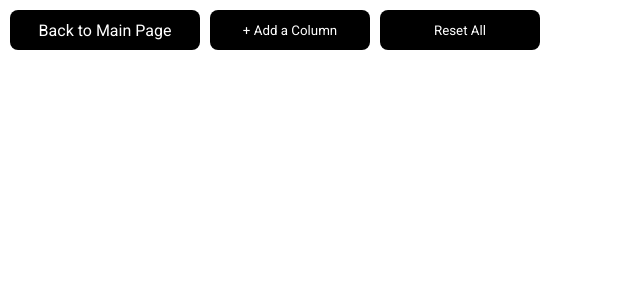
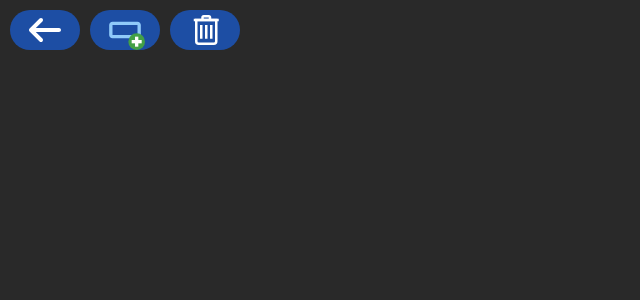
Before and after one commit to intel1337/taiyang-baluc-veil-techno-frontend, an Angular app in the folder frontend-angular/: page /kanban in a window 1280 px wide. Shown: the top 300 px of the page, without its empty margins (0-640 px from the left). Built offline with nearby package versions, Linux system fonts and the light colour scheme.

Commit message:
Refactor CSS

```diff
--- a/frontend-angular/angular.json
+++ b/frontend-angular/angular.json
@@ -25,7 +25,9 @@
               }
             ],
             "styles": [
-              "src/styles.css"
+              "src/styles.css",
+              "node_modules/@fortawesome/fontawesome-free/css/all.css"
+
             ]
           },
           "configurations": {
--- a/frontend-angular/package.json
+++ b/frontend-angular/package.json
@@ -28,6 +28,7 @@
     "@angular/forms": "^20.3.0",
     "@angular/platform-browser": "^20.3.0",
     "@angular/router": "^20.3.0",
+    "@fortawesome/fontawesome-free": "^7.0.1",
     "rxjs": "~7.8.0",
     "tslib": "^2.3.0",
     "zone.js": "~0.15.0"
--- a/frontend-angular/src/app/(kanban)/kanban/kanban.css
+++ b/frontend-angular/src/app/(kanban)/kanban/kanban.css
@@ -1,47 +1,54 @@
 .kanban {
     height: 100vh;
-    width: 100%;
-    background-color: white;
+    width: 99%;
+    background-color: rgb(41, 41, 41);
     display: flex;
     flex-direction: column;
     margin: 10px;
 }
 
+
 .kanban  button, a {
     display: flex;
     align-items: center;
     justify-content: center;
-    width: 10rem;
+
     min-height: 40px;
-    border-radius: 8px;
-    background-color: black;
+    border-radius: 25px;
+    background-color: #1d4ea4;
     color: white;
     border: none;
     cursor: pointer;
     padding: 0 15px;
     margin-bottom: 20px;
     transition: 0.3s ease-in-out;
+    max-height: 40px;
+
 
 }
 
-.kanban > button:hover {
-    background-color: green;
+.kanban svg{
+    width: 40px;;
 }
+
+
 
 .rows {
     display: grid;
     grid-template-columns: repeat(auto-fit, minmax(300px, 1fr));
     gap: 20px;
+    margin: 3rem;
 }
 
 .row {
-    background-color: #e3e3e3;
-    border-radius: 8px;
+
+    background-color: #1d4ea4;
+    border-radius: 15px;
     padding: 20px;
     min-height: 200px;
     display: flex;
     flex-direction: column;
-    max-width: 35rem;
+    max-width: 22rem;
 }
 
 .row h3 {
@@ -50,7 +57,7 @@
 }
 
 .row button {
-    background-color: rgb(0, 0, 0);
+    background-color: rgb(52, 52, 52);
     color: white;
     border: none;
     border-radius: 5px;
@@ -58,6 +65,7 @@
     cursor: pointer;
     margin: 10px;
     border-radius: 25px;
+    max-width: 5rem;
 }
 
 .row button:hover {
@@ -65,12 +73,15 @@
 }
 
 .row textarea {
-    text-align: center;
-    width: 100%;
-    border: 1px solid gray;
-    border-radius: 5px;
-    font-size: 20px;
-    margin-bottom: 10px;
+    outline: none;
+    border: dashed 1px black;
+    font-size: 30px;
+    text-align: left;
+    color: white;
+    padding: 10px;
+    max-height: 2rem;
+    border-radius: 25px;
+    background: none;
 }
 
 
@@ -78,6 +89,7 @@
     list-style: none;
     padding: 0;
     margin: 0;
+
 }
 
 .tasks-container {
@@ -92,21 +104,30 @@
 }
 
 
-.buttonslist :hover {
-    background-color: green;
-}
 
 
 
-.row input {
-    height: 2rem;
-    padding: 5px;;
-    margin: 1rem;
+.row #status {
+    height: 1rem;
+    padding: 5px;
+    margin-top:  1rem;
+    margin-bottom:  1rem;
     border-radius: 35px;
     outline: none;
     border: none;
     width: 5rem;
-    background-color: black;
+    background-color: rgb(105, 105, 105);
     color: white;
     text-align: center;
 }
+
+#title{
+    color: #fff;
+    outline: none;
+    max-width: 80%;
+    font-size: 30px;
+    border: none;
+    background: none;
+
+
+}
--- a/frontend-angular/src/app/(kanban)/kanban/kanban.html
+++ b/frontend-angular/src/app/(kanban)/kanban/kanban.html
@@ -1,8 +1,33 @@
 <div class="kanban">
   <div class="buttonslist">
-       <a routerLink="/">Back to Main Page</a>
-       <button class="add" (click)="addRow()">+ Add a Column</button>
-  <button class="reset" (click)="clearAll()">Reset All</button>
+       <a routerLink="/">
+        <svg xmlns="http://www.w3.org/2000/svg" viewBox="0 0 640 640"><!--!Font Awesome Free v7.0.1 by @fontawesome - https://fontawesome.com License - https://fontawesome.com/license/free Copyright 2025 Fonticons, Inc.--><path fill="#ffffff" d="M73.4 297.4C60.9 309.9 60.9 330.2 73.4 342.7L233.4 502.7C245.9 515.2 266.2 515.2 278.7 502.7C291.2 490.2 291.2 469.9 278.7 457.4L173.3 352L544 352C561.7 352 576 337.7 576 320C576 302.3 561.7 288 544 288L173.3 288L278.7 182.6C291.2 170.1 291.2 149.8 278.7 137.3C266.2 124.8 245.9 124.8 233.4 137.3L73.4 297.3z"/></svg>
+       </a>
+
+       <button class="add" (click)="addRow()">
+
+        <svg width="800px" height="800px" viewBox="0 0 48 48" version="1" xmlns="http://www.w3.org/2000/svg" enable-background="new 0 0 48 48">
+            <path fill="#90CAF9" d="M43,30V18c0-2.2-1.8-4-4-4H9c-2.2,0-4,1.8-4,4v12c0,2.2,1.8,4,4,4h30C41.2,34,43,32.2,43,30z M9,18h30v12 L9,30V18z"/>
+            <circle fill="#43A047" cx="38" cy="38" r="10"/>
+            <g fill="#ffffff">
+                <rect x="32" y="36" width="12" height="4"/>
+                <rect x="36" y="32" width="4" height="12"/>
+            </g>
+        </svg>
+
+       </button>
+  <button class="reset" (click)="clearAll()">
+    <svg version="1.1" id="Layer_1" xmlns="http://www.w3.org/2000/svg" xmlns:xlink="http://www.w3.org/1999/xlink"
+	 viewBox="0 0 32 32" enable-background="new 0 0 32 32" xml:space="preserve">
+<path fill="none" stroke="#ffffff" stroke-width="2" stroke-miterlimit="10" d="M23,27H11c-1.1,0-2-0.9-2-2V8h16v17
+	C25,26.1,24.1,27,23,27z"/>
+<line fill="none" stroke="#ffffff" stroke-width="2" stroke-miterlimit="10" x1="27" y1="8" x2="7" y2="8"/>
+<path fill="none" stroke="#fff" stroke-width="2" stroke-miterlimit="10" d="M14,8V6c0-0.6,0.4-1,1-1h4c0.6,0,1,0.4,1,1v2"/>
+<line fill="none" stroke="#fff" stroke-width="2" stroke-miterlimit="10" x1="17" y1="23" x2="17" y2="12"/>
+<line fill="none" stroke="#fff" stroke-width="2" stroke-miterlimit="10" x1="21" y1="23" x2="21" y2="12"/>
+<line fill="none" stroke="#fff" stroke-width="2" stroke-miterlimit="10" x1="13" y1="23" x2="13" y2="12"/>
+</svg>
+  </button>
 
   <!--  Logique et boutons -->
 
@@ -12,13 +37,13 @@
   <div class="rows">
     <div class="row" *ngFor="let row of rows">
       <!-- Boucle for de row of le tableau rows -->
-      <textarea [(ngModel)]="row.title" (ngModelChange)="updateRow()" rows="2" placeholder="Column Title"></textarea>
-      <input [(ngModel)]="row.status" (ngModelChange)="updateRow()" rows="2" >
+      <input id="title" [(ngModel)]="row.title" (ngModelChange)="updateRow()" rows="2" placeholder="Title..">
+      <input id="status" [(ngModel)]="row.status" (ngModelChange)="updateRow()" rows="2" >
       <textarea [(ngModel)]="row.taskInput" (ngModelChange)="updateRow()" rows="3" placeholder="Add Task"></textarea>
       <button (click)="addTask(row)">Add</button>
-      <button (click)="updateRow()">Refresh</button>
 
       <div class="tasks-container">
+
         <app-task
           *ngFor="let task of row.tasks"
           [task]="task"
--- a/frontend-angular/src/app/(kanban)/kanban/kanban.ts
+++ b/frontend-angular/src/app/(kanban)/kanban/kanban.ts
@@ -28,7 +28,7 @@ export class Kanban implements OnInit{
 
   addRow() { // Ajoute un Row
     this.rows.push({
-      title: 'New Column',
+      title: '',
       taskInput: '',
       status: "Not Started",
       tasks: []
--- /dev/null
+++ b/frontend-angular/src/app/(kanban)/kanban/test.json
@@ -0,0 +1 @@
+[{"title":"A faire","taskInput":"","status":"Fini","tasks":[{"id":1,"title":"test dsqskdjqsdksqpdq","description":"sdfjijsqdsdsq"}]},{"title":"New Column","taskInput":"","status":"Not Started","tasks":[]},{"title":"New Column","taskInput":"","status":"Not Started","tasks":[]},{"title":"New Column","taskInput":"","status":"Not Started","tasks":[]},{"title":"New Column","taskInput":"","status":"Not Started","tasks":[]},{"title":"New Column","taskInput":"","status":"Not Started","tasks":[]},{"title":"New Column","taskInput":"","status":"Not Started","tasks":[]}]
--- a/frontend-angular/src/app/(kanban)/task/task.css
+++ b/frontend-angular/src/app/(kanban)/task/task.css
@@ -1,21 +1,23 @@
 .task-item {
-  background-color: white;
   border: 1px solid gray;
   border-radius: 5px;
   padding: 30px;
   margin: 5px 0;
+  max-height: 2rem;
   cursor: pointer;
   transition: 0.2s;
+  color: white;
+  background-color: rgb(52, 52, 52);
 }
 
 .task-item:hover {
-  background-color: #f0f0f0;
+  background-color: #414141;
   transform: scale(1.02);
 }
 
 .task-item h4 {
   margin: 0 0 5px 0;
-  color: black;
+  color: rgb(255, 255, 255);
 }
 
 .task-date {
@@ -45,6 +47,7 @@
   width: 90%;
   max-height: 80vh;
   overflow-y: auto;
+
 }
 
 .menu-content h2 {
--- a/frontend-angular/src/app/landing/landing.css
+++ b/frontend-angular/src/app/landing/landing.css
@@ -6,6 +6,8 @@
     height: 100vh;
     width: 100%;
     gap: 3rem;
+    background-color: rgb(255, 255, 255);
+
 
 }
 
--- a/frontend-angular/src/styles.css
+++ b/frontend-angular/src/styles.css
@@ -25,3 +25,7 @@ textarea {
 
     resize: none;
 }
+body {
+    background-color: rgb(41, 41, 41);
+
+}
```
Also changed, not shown: frontend-angular/src/app/(kanban)/task/task.html (+4 -5 lines), 1 other file (tests, documents, lock files or other folders).
